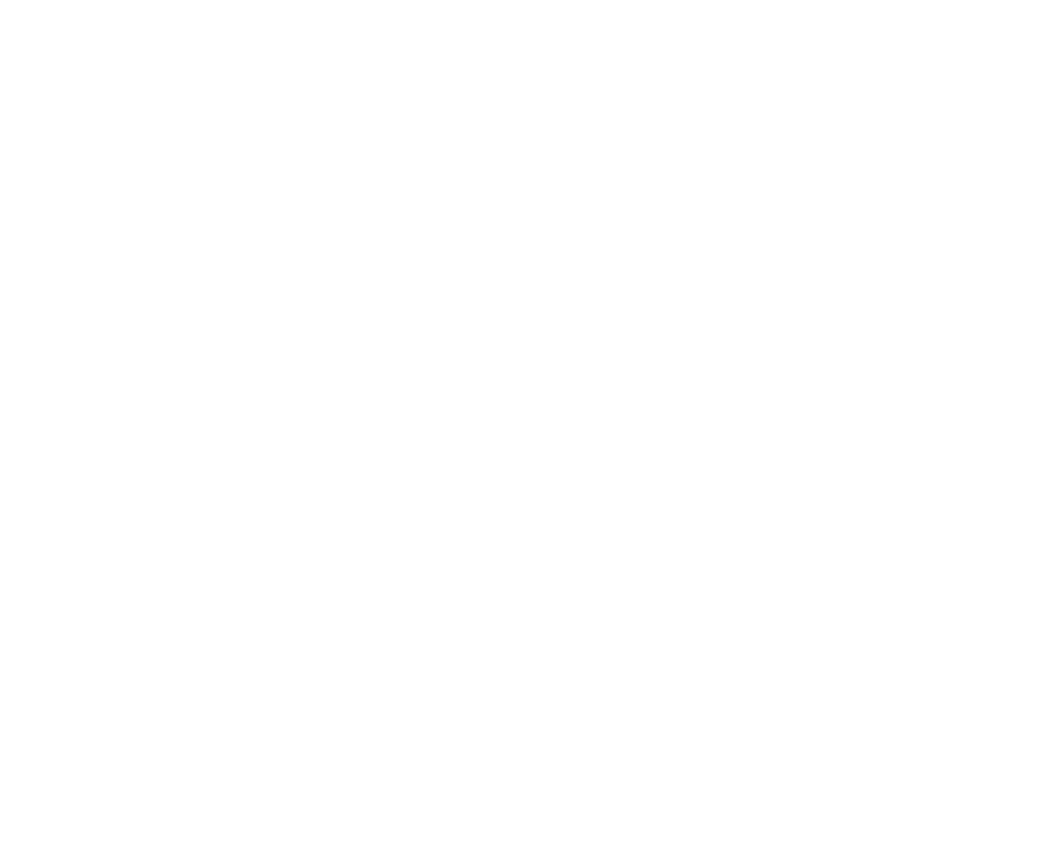
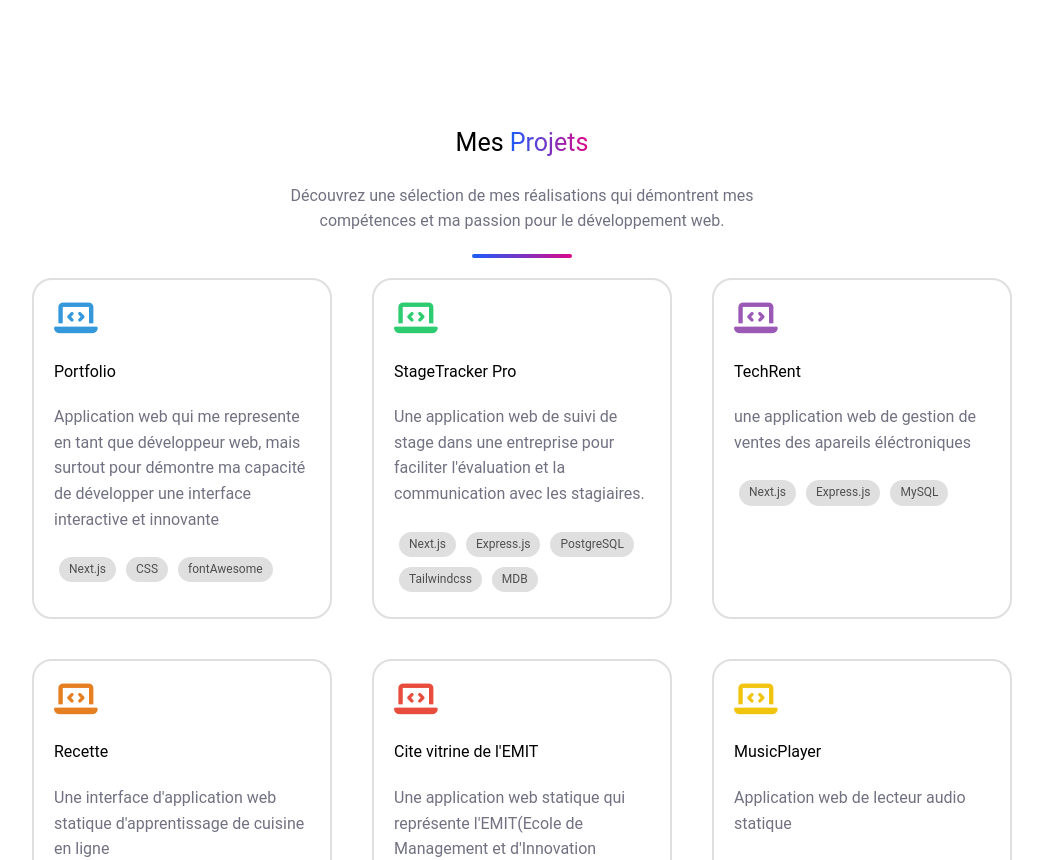
Before and after one commit to Daniel0455/portfolio_daniel, a Next.js app in the folder frontend/: page / in a window 1280 px wide. Shown: the part 1900-2760 px from the top of the page, without its empty margins (118-1161 px from the left). Before the commit the page ends 1965 px from the top, so only its background shows below. Built offline with nearby package versions, Linux system fonts and the light colour scheme.

Commit message:
Mise à jour du composant projet

```diff
--- a/frontend/app/page.tsx
+++ b/frontend/app/page.tsx
@@ -14,6 +14,7 @@ export default function Home(){
             <div className="mainContainer">
                 <Profil/>
                 <Statistique/>
+                <Projet/>
             </div>
         </>
     )
--- a/frontend/components/Projet.tsx
+++ b/frontend/components/Projet.tsx
@@ -1,52 +1,67 @@
 "use client"
-export default function Projet() {
+export default function Projet(){
     let projets = [
         {
-            nom: "StageTracker Pro",
-            desc: "Application web de suivi de stage dans une entreprise",
-            techno: "NextJS(JavaScript), Express(JavaScript), Taillwindcss(CSS), MDB(CSS)"
+            titre: "Portfolio",
+            couleur: "rgb(52, 152, 219)",
+            desc: "Application web qui me represente en tant que développeur web, mais surtout pour démontre ma capacité de développer une interface interactive et innovante",
+            techno: ['Next.js', 'CSS', 'fontAwesome']
         },
         {
-            nom: "OptionTech",
-            desc: "Application desktop de gestion de vente des appareils éléctroniques",
-            techno:"C#"
+            titre: "StageTracker Pro",
+            couleur: "rgb(46, 204, 113)",
+            desc: "Une application web de suivi de stage dans une entreprise pour faciliter l'évaluation et la communication avec les stagiaires.",
+            techno: ['Next.js', 'Express.js', 'PostgreSQL', 'Tailwindcss', 'MDB']
         },
         {
-            nom: "Cite vitrine",
-            desc: "Citre vitrine statique de l'EMIT",
-            techno: "HTML, CSS"
+            titre: "TechRent",
+            couleur: "rgb(155, 89, 182)",
+            desc: "une application web de gestion de ventes des apareils éléctroniques",
+            techno: ['Next.js', 'Express.js', 'MySQL']
         },
         {
-            nom: "MusicPlayer",
-            desc: "Application web statique de lecteur audio",
-            techno: "HTML, CSS, JavaScript"
+            titre: "Recette",
+            couleur: "rgb(230, 126, 34)",
+            desc: "Une interface d'application web statique d'apprentissage de cuisine en ligne",
+            techno: ['HTML', 'CSS', 'JavaScript']
         },
         {
-            nom: "Chemin Rapide",
-            desc: "Application desktop de recheche de fichier",
-            techno: "Python"
+            titre: "Cite vitrine de l'EMIT",
+            couleur: "rgb(231, 76, 60)",
+            desc: "Une application web statique qui représente l'EMIT(Ecole de Management et d'Innovation Technologique) et ces activités",
+            techno: ['HTML', 'CSS', 'JavaScript']
         },
         {
-            nom: "Recette",
-            desc: "Application web statique d'apprentissage de cuisine",
-            techno: "HTML, CSS, JavaScript"
-        }
+            titre: "MusicPlayer",
+            couleur: "rgb(241, 196, 15)",
+            desc: "Application web de lecteur audio statique",
+            techno: ['HTML', 'CSS', 'JavaScript']
+        },
 
     ]
     return(
-        <>
-            <div className="containerProjet">
-                <p className="titre">Mes projets</p>
-                <div className="containerProjetMain">
-                    {projets.map((projet) => (
-                        <div key={projet.nom} className="cardProjet">
-                            <p className="projetNom">{projet.nom}</p>
-                            <p>{projet.desc}</p>
-                            <p>{projet.techno}</p>
-                        </div>
-                    ))}
-                </div>
+        <div>
+            <p className="soustitre">Mes <label className="daniel">Projets</label></p>
+            <p className="pgris intropro">
+                Découvrez une sélection de mes réalisations qui démontrent mes compétences et ma passion pour le développement web.
+            </p>
+            <div className="ligne"></div>
+            <div className="containerprojet">
+                {projets.map((projet) => (
+                    <div key={projet.titre} style={{padding: '20px', margin: '20px', borderRadius: '20px', border: '2px solid rgba(128, 128, 128, 0.253)', width:'300px'}}>
+                        <i className='fas fa-laptop-code' style={{fontSize:'35px', color: projet.couleur}}></i>
+                        <p className="pnoir">{projet.titre}</p>
+                        <p className="pgris">{projet.desc}</p>
+                        {
+                            projet.techno.map((tech,index) =>(
+                                <label key={index} style={{backgroundColor: 'rgba(128, 128, 128, 0.253)', borderRadius: '20px', padding: '3px', paddingLeft: '10px',paddingRight: '10px', margin: '5px', fontSize: '12px'}}>
+                                    {tech}
+                                </label>
+                            ))
+                        }
+                    </div>
+                ))}
             </div>
-        </>
+        </div>
     )
 }
--- a/frontend/components/Statistique.tsx
+++ b/frontend/components/Statistique.tsx
@@ -16,7 +16,7 @@ export default function Statistique(){
                         Razafindranaivo Aimé Daniel Johnston
                     </p>
                     <p className="pgris">
-                        Développeur web passionné avec plusieurs années d'expérience dans la création d'applications web modernes et performantes. Je me spécialise dans le développement frontend avec une expertise approfondie en React, TypeScript et les technologies web modernes.
+                        Développeur web passionné dans la création d'applications web modernes et performantes. Je me spécialise dans le développement frontend avec une expertise approfondie en Next.js, TypeScript et les technologies web modernes.
                     </p>
                     <p className="pgris">
                         Mon parcours m'a permis de travailler sur des projets variés, allant de sites vitrines élégants à des applications web complexes. Je crois fermement que le code doit être à la fois fonctionnel et esthétique.
@@ -27,7 +27,7 @@ export default function Statistique(){
                 </div>
                 <div className="cpdroit csdroit">
                     {cardStat.map((card) => (
-                        <div className='statcard' key={card.titre} style={{backgroundColor: card.fond, width: '250px', textAlign: 'center', padding: '20px', borderRadius: '10px', margin: '20px', border: '1px solid '+card.couleur}}>
+                        <div className='statcard' key={card.titre} style={{backgroundColor: card.fond, width: '250px', textAlign: 'center', padding: '20px', borderRadius: '20px', margin: '20px', border: '2px solid rgba(128, 128, 128, 0.253)'}}>
                             <i
                                 className={card.icon}
                                 style={{
--- a/frontend/styles/globals.css
+++ b/frontend/styles/globals.css
@@ -177,6 +177,20 @@ p{ all: unset; display: block;}
     transform: scale(1.02);
     transition: 0.5s;
 }
+/**********************************Projet**************************************/
+.intropro
+{
+    max-width: 500px;
+    transform: translateX(-50%);
+    margin-left: 50%;
+    text-align: center;
+}
+.containerprojet
+{
+    display: flex;
+    flex-wrap: wrap;
+    justify-content: center;
+}
 /*Responsive*/
 @media screen and (max-width: 830px) {
     .containerprofil
```
